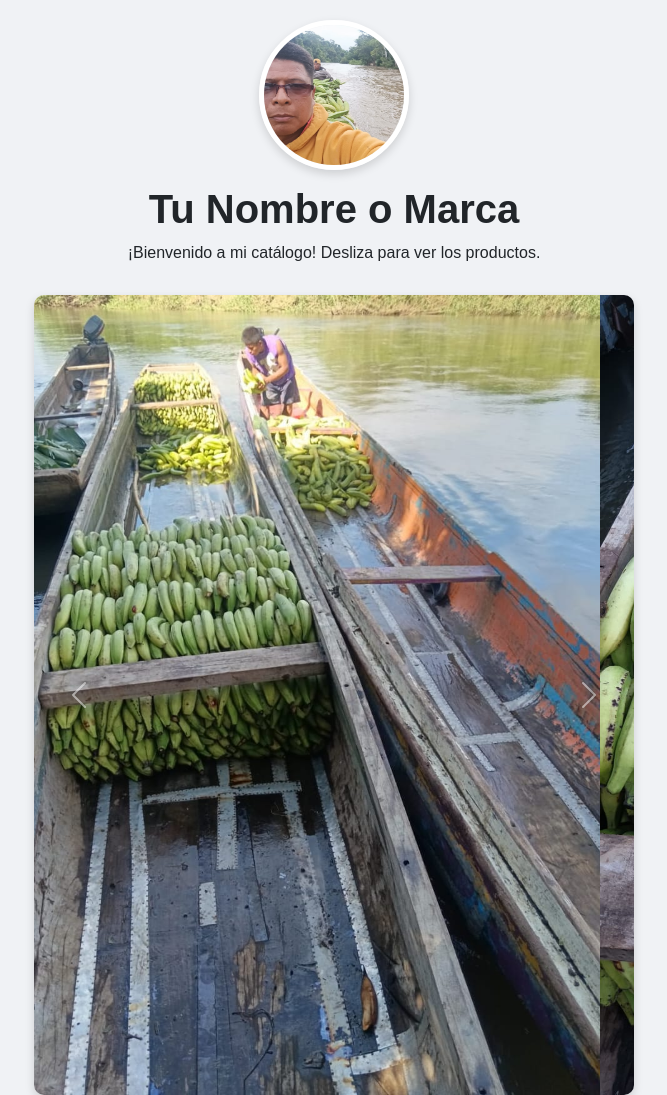
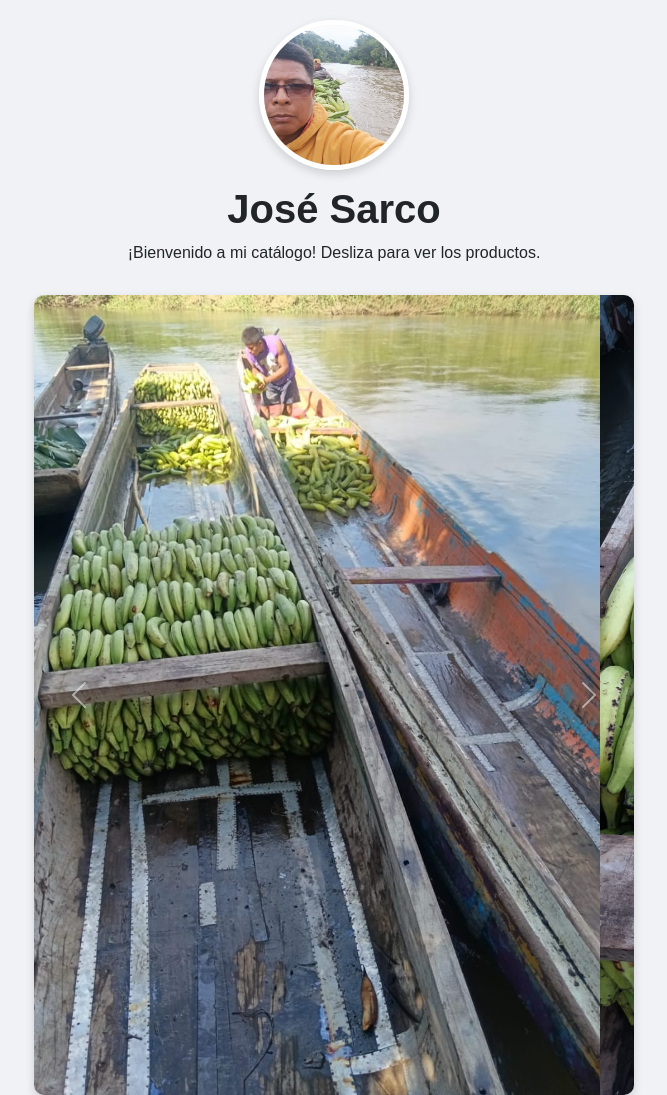
Before and after one commit to Issaias19/rozendo-tienda, a plain HTML site: page index.html in a window 1280 px wide. Shown: the top 1095 px of the page, without its empty margins (306-973 px from the left). Drawn offline with nearby package versions, Linux system fonts and the light colour scheme.

Commit message:
Update index.html

```diff
--- a/index.html
+++ b/index.html
@@ -67,7 +67,7 @@
 
     <div class="profile-container">
         <img src="perfil1.jpg" alt="Foto de Perfil" class="profile-picture">
-        <h1>Tu Nombre o Marca</h1>
+        <h1>José Sarco</h1>
         <p>¡Bienvenido a mi catálogo! Desliza para ver los productos.</p>
     </div>
 
@@ -101,4 +101,5 @@
 
     <script src="https://cdn.jsdelivr.net/npm/bootstrap@5.3.3/dist/js/bootstrap.bundle.min.js"></script>
 </body>
+
 </html>
```
